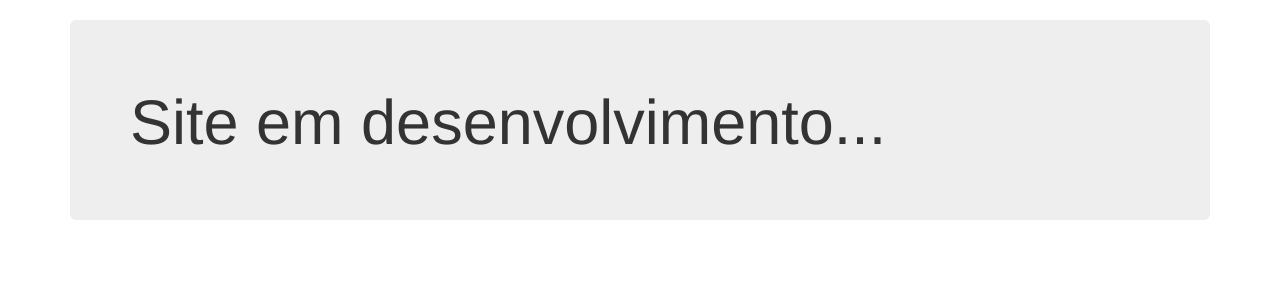
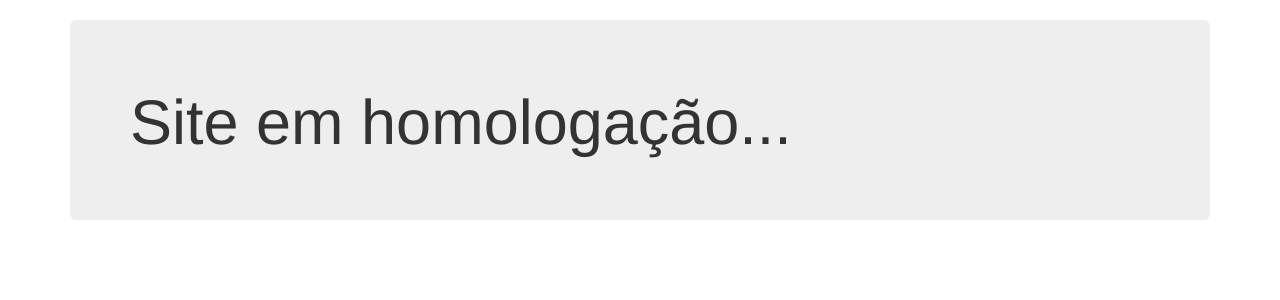
Before and after one commit to josearaujojr/app-eks, a PHP site: page / in a window 1280 px wide. Shown: the part 60-360 px from the top of the page. Run offline with PHP 8.4, Linux system fonts and the light colour scheme.

Commit message:
mudei para homologação

```diff
--- a/html/index.php
+++ b/html/index.php
@@ -18,7 +18,7 @@ header("Expires: Sat, 26 Jul 1997 05:00:00 GMT"); // Date in the past
       <?php include('menu.php'); ?>
       <div class="jumbotron">
       <p>
-      <h1>Site em desenvolvimento...</h1>
+      <h1>Site em homologação...</h1>
       </p>
     </div>
     </div>
```
